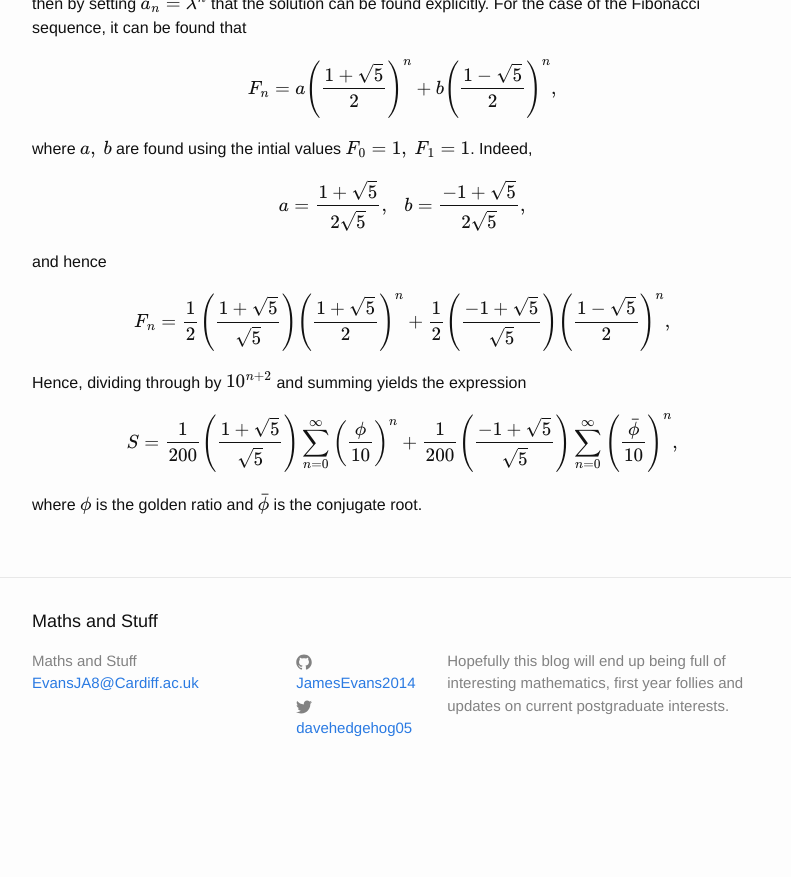
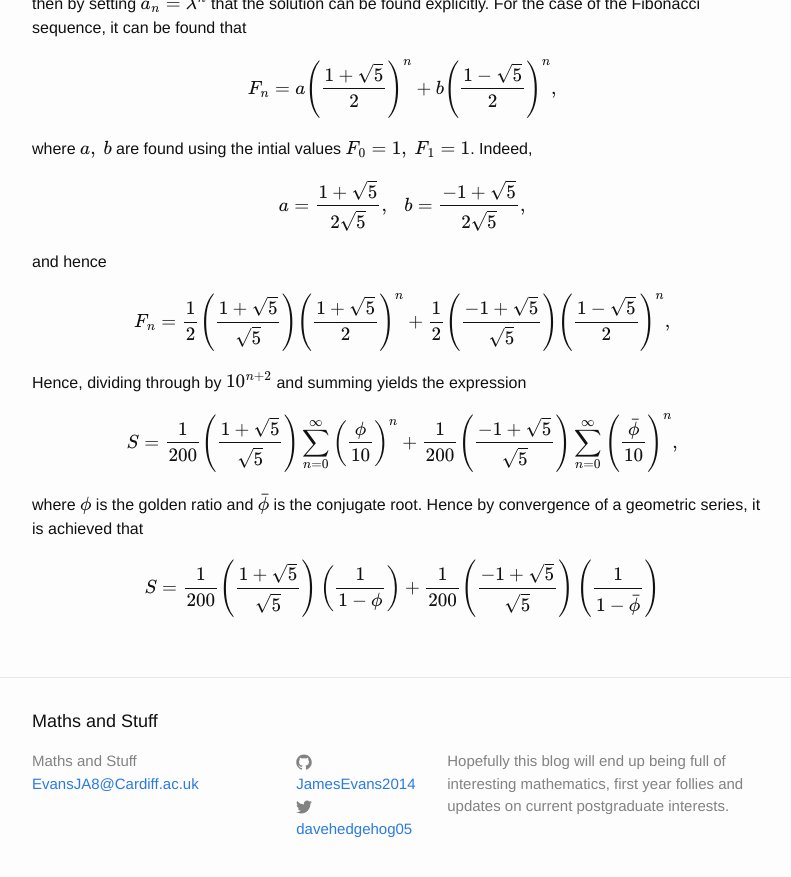
Before and after one commit to JamesEvans2014/JamesEvans2014.github.io, a Jekyll site: the page built from _posts/2014-11-04-Fibonacci-Fascination.md, in a window 1280 px wide and 900 px high, scrolled down 814 px. Shown: the top 877 px of the window, without its empty margins (238-1029 px from the left). Built offline with Jekyll 4.4.1, drawn with Linux system fonts in a browser that asks for light colours; formulas are drawn with MathJax 3; before the commit the page ends 1614 px from its top, so only the background shows below that.

Commit message:
Update 2014-11-04-Fibonacci-Fascination.md

```diff
--- a/_posts/2014-11-04-Fibonacci-Fascination.md
+++ b/_posts/2014-11-04-Fibonacci-Fascination.md
@@ -48,4 +48,7 @@ Hence, dividing through by \\(10^{n+2}\\) and summing yields the expression
 \\[
 S=\frac {1}{200}\left (\frac {1+\sqrt {5}}{\sqrt {5}}\right )\sum\_{n=0}^\infty\left (\frac {\phi}{10}\right )^n+\frac {1}{200}\left (\frac {-1+\sqrt {5}}{\sqrt {5}}\right )\sum\_{n=0}^\infty\left (\frac {\bar {\phi}}{10}\right )^n,
 \\]
-where \\(\phi\\) is the golden ratio and \\(\bar {\phi}\\) is the conjugate root.
+where \\(\phi\\) is the golden ratio and \\(\bar {\phi}\\) is the conjugate root. Hence by convergence of a geometric series, it is achieved that
+\\[
+S=\frac {1}{200}\left (\frac {1+\sqrt {5}}{\sqrt {5}}\right )\left ( \frac {1}{1-\phi}\right )+\frac {1}{200}\left (\frac {-1+\sqrt {5}}{\sqrt {5}}\right )\left ( \frac {1}{1-\bar {\phi}}\right )
+\\]
```
